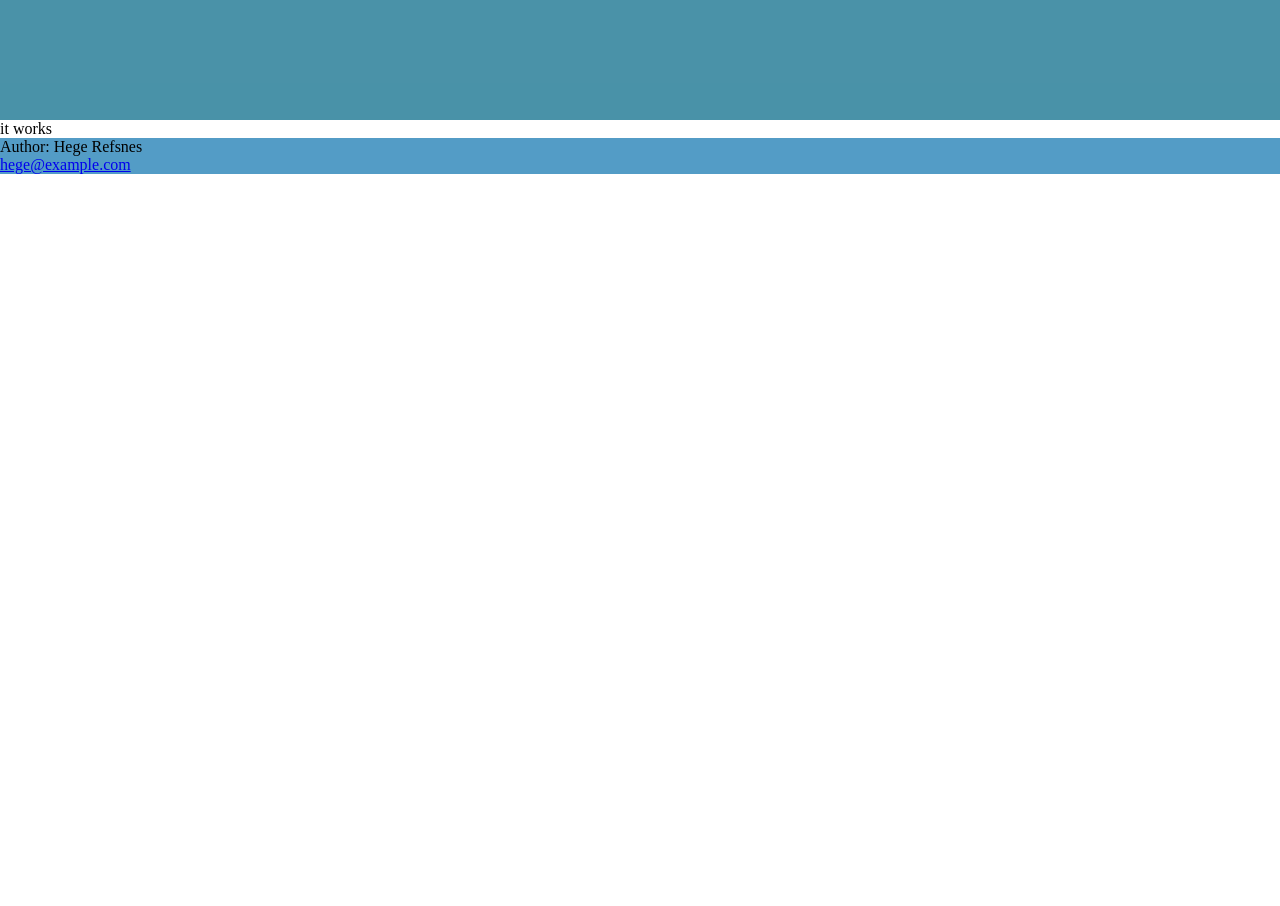
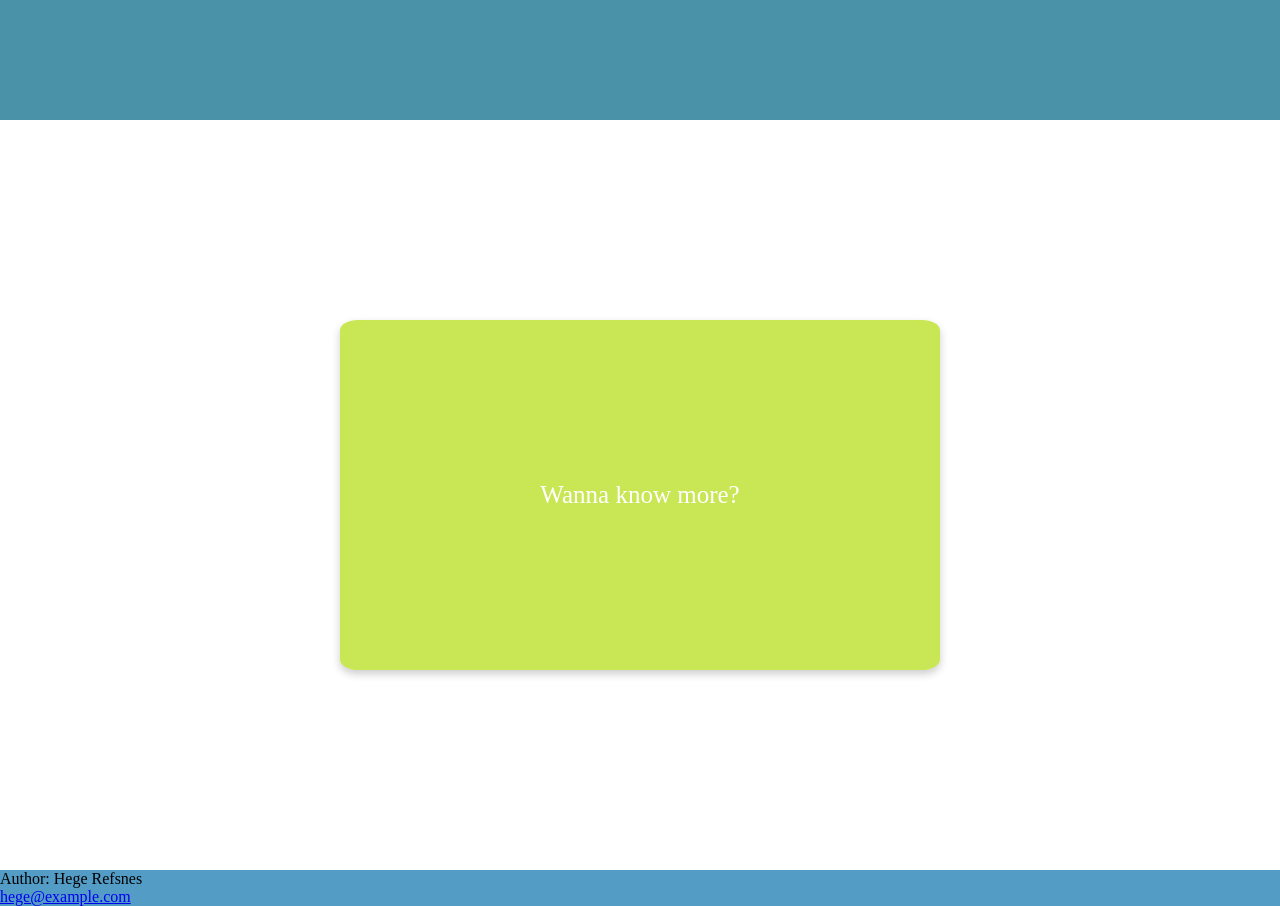
Before and after one commit to LeandroCarolino01/skato, an Angular app: page / in a window 1280 px wide. Shown: the part 680-1586 px from the top of the page. Before the commit the page ends 854 px from the top, so only its background shows below. Built offline with nearby package versions, Linux system fonts and the light colour scheme.

Commit message:
feat(card)added card to home page

```diff
--- a/src/app/components/home/home.component.html
+++ b/src/app/components/home/home.component.html
@@ -1 +1,5 @@
-<p>it works</p>
+<div class="container">
+    <div class="card">
+        <a href="#" class="btn">Wanna know more?</a>
+    </div>
+</div>
--- a/src/app/components/home/home.component.scss
+++ b/src/app/components/home/home.component.scss
@@ -0,0 +1,29 @@
+.container{
+    display: flex;
+    align-items: center;
+    flex-direction: column;
+}
+
+.card {
+    display: flex;
+    justify-content: center;
+    align-items: center;
+    height: 350px;
+    width: 600px;
+    background: rgba(183, 222, 28, 0.75);
+    margin: 200px;
+    border-radius: 3%;
+    box-shadow: 0 4px 8px 0 rgba(0,0,0,0.2);
+  transition: 0.3s;
+}
+
+.card:hover {
+    box-shadow: 0 8px 16px 0 rgba(0,0,0,0.2);
+  }
+
+.btn {
+    text-decoration: none;
+    color: white;
+    font-size: 25px;
+    font-family: inherit;
+}
--- a/src/app/components/navbar/navbar.component.html
+++ b/src/app/components/navbar/navbar.component.html
@@ -43,6 +43,5 @@
     <div class="container showcase-inner">
         <h1>Welcome to Skato</h1>
         <p>Share your tricks and fun skateboarding videos!</p>
-        <a href="#" class="btn">Wanna know more?</a>
     </div>
 </header>
```
